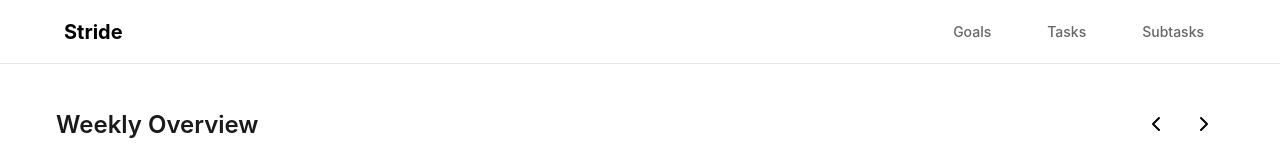
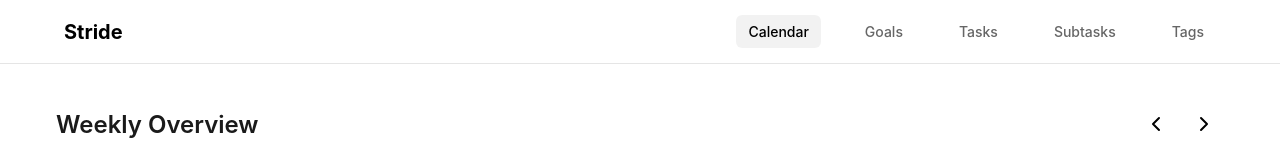
Before and after one commit to manoj633/stride, a React (Vite) app in the folder frontend/: page / in a window 1280 px wide. Shown: the top 160 px of the page. Built offline with nearby package versions, Linux system fonts and the light colour scheme; no server answers.

Commit message:
updated Navigation

```diff
--- a/frontend/src/components/Navigation/Navigation.jsx
+++ b/frontend/src/components/Navigation/Navigation.jsx
@@ -1,4 +1,3 @@
-// src/components/Navigation/Navigation.jsx
 import React from "react";
 import { NavLink } from "react-router-dom";
 import "./Navigation.css";
@@ -8,12 +7,19 @@ const Navigation = () => {
     <nav className="nav">
       <div className="nav__container">
         <div className="nav__logo">
-          <NavLink to="/goals" className="nav__logo-link">
+          <NavLink to="/" className="nav__logo-link">
             Stride
           </NavLink>
         </div>
-
         <div className="nav__menu">
+          <NavLink
+            to="/"
+            className={({ isActive }) =>
+              `nav__link ${isActive ? "nav__link--active" : ""}`
+            }
+          >
+            Calendar
+          </NavLink>
           <NavLink
             to="/goals"
             className={({ isActive }) =>
@@ -22,7 +28,6 @@ const Navigation = () => {
           >
             Goals
           </NavLink>
-
           <NavLink
             to="/tasks"
             className={({ isActive }) =>
@@ -31,7 +36,6 @@ const Navigation = () => {
           >
             Tasks
           </NavLink>
-
           <NavLink
             to="/subtasks"
             className={({ isActive }) =>
@@ -40,6 +44,14 @@ const Navigation = () => {
           >
             Subtasks
           </NavLink>
+          <NavLink
+            to="/tags/manage"
+            className={({ isActive }) =>
+              `nav__link ${isActive ? "nav__link--active" : ""}`
+            }
+          >
+            Tags
+          </NavLink>
         </div>
       </div>
     </nav>
```
